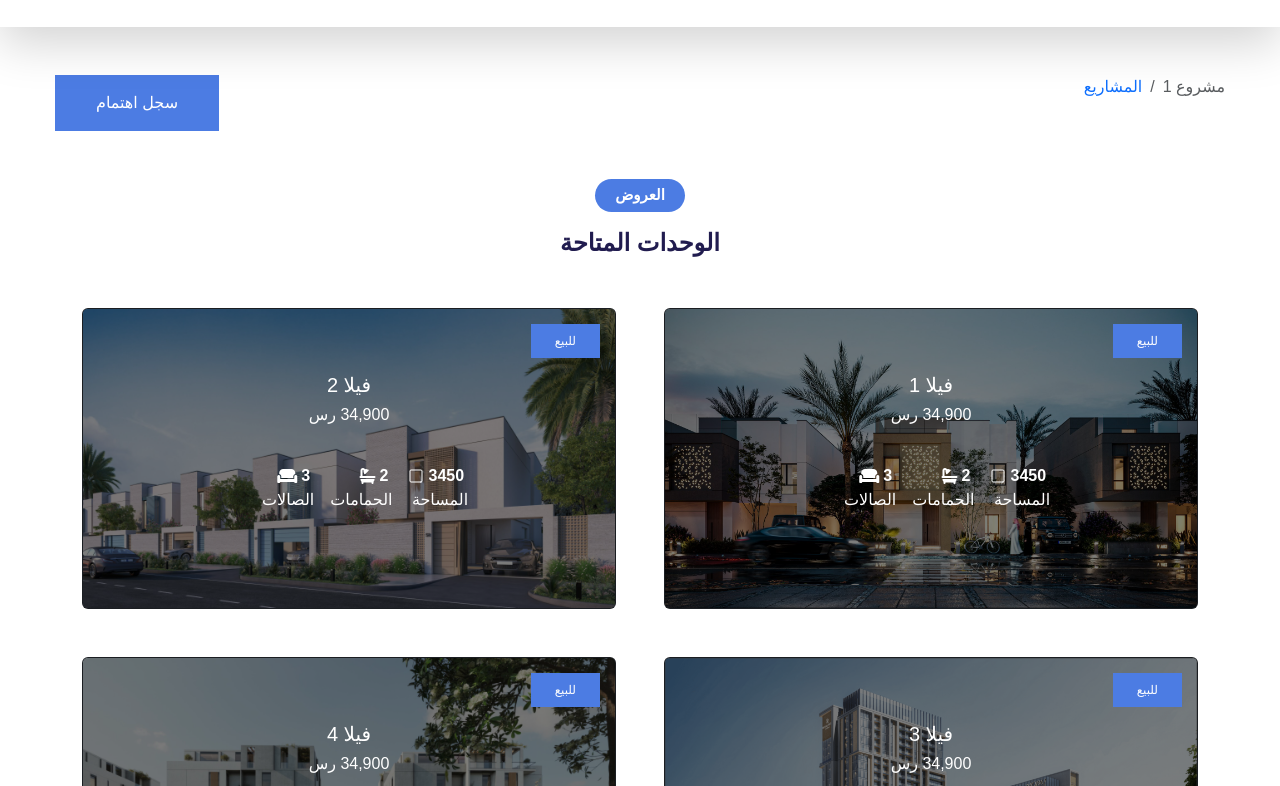
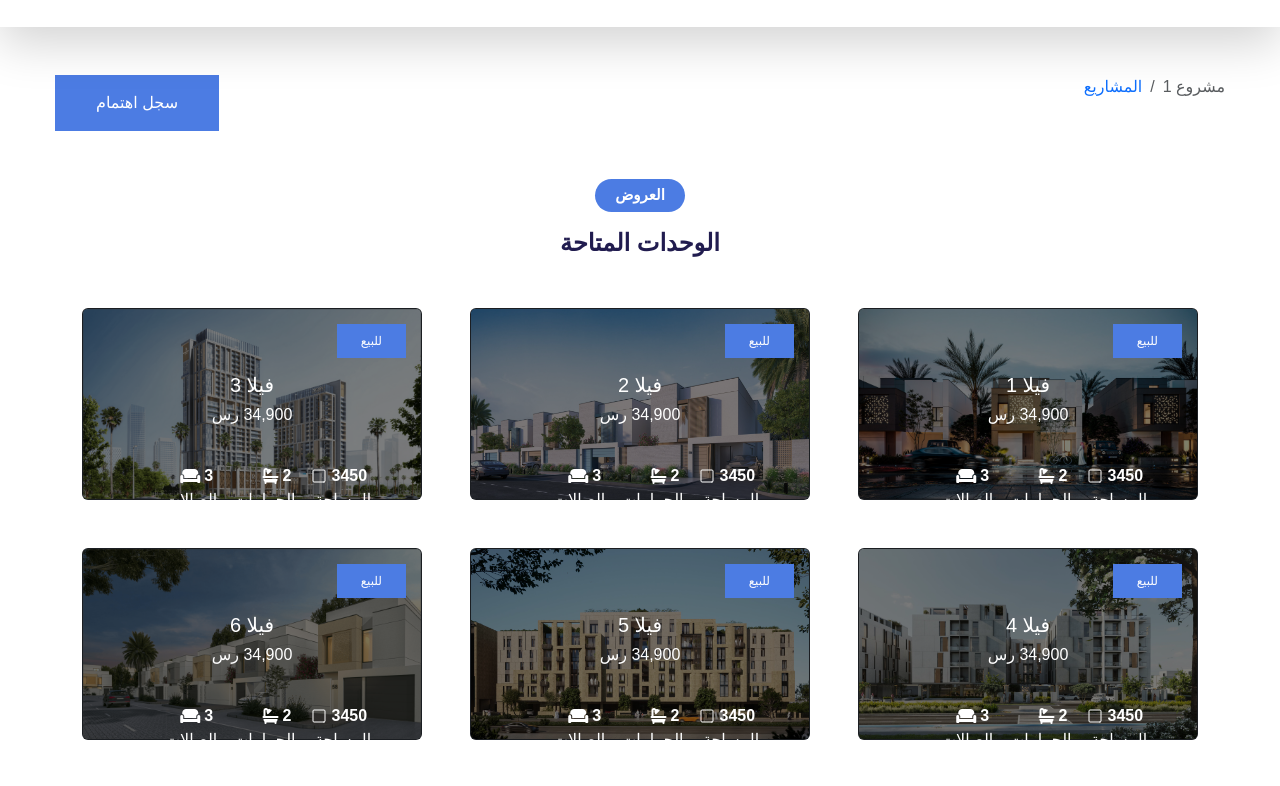
Before and after one commit to Nader-Gamal/aktal-test, a plain HTML site: page project-details.html in a window 1280 px wide. Shown: the part 150-936 px from the top of the page. Drawn offline with nearby package versions, Linux system fonts and the light colour scheme.

Commit message:
edit style for project-details

```diff
--- a/assets/css/style ng.css
+++ b/assets/css/style ng.css
@@ -975,7 +975,7 @@ a {
   display: flex;
   justify-content: flex-start;
   align-items: center;
-  gap: 10px;
+  gap: 5px;
   margin-bottom: 15px;
 }
 
@@ -1589,10 +1589,6 @@ a {
   padding-bottom: 40px;
 }
 
-.footer-brand {
-  margin-bottom: 70px;
-}
-
 .footer-brand .logo {
   margin-bottom: 15px;
 }
@@ -2287,6 +2283,9 @@ a {
     justify-content: space-between;
     max-width: 90%;
   }
+  .abs-img {
+    display: none !important;
+  }
   .about .quality {
     margin-left: -5px;
   }
@@ -2323,7 +2322,7 @@ a {
   }
   .about-comp {
     text-align: center;
-    margin-top: 3rem;
+    margin: 3rem 0;
   }
 }
 
@@ -2344,8 +2343,8 @@ a {
   background-size: cover !important; /* Ensures the image covers the entire span */
   background-position: center !important; /* Centers the image within the span */
   border-radius: 50% !important; /* Keeps the circular shape */
-  width: 40px; /* Adjust width as needed */
-  height: 40px; /* Adjust height as needed */
+  width: 37px; /* Adjust width as needed */
+  height: 37px; /* Adjust height as needed */
   display: inline-block; /* Ensures the span displays correctly */
   color: #fff;
   font-size: large;
--- a/project-details.html
+++ b/project-details.html
@@ -681,7 +681,7 @@
       </div>
     <div class="container">
       <div class="row g-5 mb-5">
-        <div class="col-lg-6 col-md-6">
+        <div class="col-lg-4 col-md-6">
           <a href="./falt-details.html" class="card text-bg-dark">
             <img src="./image/2.jpg" class="card-img" alt="..." />
             <div class="card-img-overlay dark-overlay">
@@ -689,7 +689,7 @@
               <h5 class="card-title mt-5 text-center">فيلا 1</h5>
               <h6 class="card-title mt-2 text-center">34,900 رس</h6>
               <p class="card-text">
-                <ul class="card-list d-flex justify-content-center pt-4">
+                <ul class="card-list d-flex justify-content-center pt-lg-4 pt-md-0">
                   <li class="card-item px-3">
                     <div class="d-flex align-items-center">
                       <strong class="px-1">3450</strong>
@@ -722,7 +722,7 @@
             </div>
           </a>
           </div>
-          <div class="col-lg-6 col-md-6">
+          <div class="col-lg-4 col-md-6">
             <a href="./falt-details.html" class="card text-bg-dark">
               <img src="./image/1.jpeg" class="card-img" alt="..." />
               <div class="card-img-overlay dark-overlay">
@@ -730,7 +730,7 @@
                 <h5 class="card-title mt-5 text-center">فيلا 2</h5>
                 <h6 class="card-title mt-2 text-center">34,900 رس</h6>
                 <p class="card-text">
-                  <ul class="card-list d-flex justify-content-center pt-4">
+                  <ul class="card-list d-flex justify-content-center pt-lg-4 pt-md-0">
                     <li class="card-item px-3">
                       <div class="d-flex align-items-center">
                         <strong class="px-1">3450</strong>
@@ -763,7 +763,7 @@
               </div>
             </a>
             </div>
-            <div class="col-lg-6 col-md-6">
+            <div class="col-lg-4 col-md-6">
               <a href="./falt-details.html" class="card text-bg-dark">
                 <img src="./image/4.png" class="card-img" alt="..." />
                 <div class="card-img-overlay dark-overlay">
@@ -771,7 +771,7 @@
                   <h5 class="card-title mt-5 text-center">فيلا 3</h5>
                   <h6 class="card-title mt-2 text-center">34,900 رس</h6>
                   <p class="card-text">
-                    <ul class="card-list d-flex justify-content-center pt-4">
+                    <ul class="card-list d-flex justify-content-center pt-lg-4 pt-md-0">
                       <li class="card-item px-3">
                         <div class="d-flex align-items-center">
                           <strong class="px-1">3450</strong>
@@ -804,7 +804,7 @@
                 </div>
               </a>
               </div>
-              <div class="col-lg-6 col-md-6">
+              <div class="col-lg-4 col-md-6">
                 <a href="./falt-details.html" class="card text-bg-dark">
                   <img src="./image/5.jpg" class="card-img" alt="..." />
                   <div class="card-img-overlay dark-overlay">
@@ -812,7 +812,7 @@
                     <h5 class="card-title mt-5 text-center">فيلا 4</h5>
                     <h6 class="card-title mt-2 text-center">34,900 رس</h6>
                     <p class="card-text">
-                      <ul class="card-list d-flex justify-content-center pt-4">
+                      <ul class="card-list d-flex justify-content-center pt-lg-4 pt-md-0">
                         <li class="card-item px-3">
                           <div class="d-flex align-items-center">
                             <strong class="px-1">3450</strong>
@@ -845,7 +845,7 @@
                   </div>
                 </a>
                 </div>
-                <div class="col-lg-6 col-md-6">
+                <div class="col-lg-4 col-md-6">
                   <a href="./falt-details.html" class="card text-bg-dark">
                     <img src="./image/6.jpg" class="card-img" alt="..." />
                     <div class="card-img-overlay dark-overlay">
@@ -853,7 +853,7 @@
                       <h5 class="card-title mt-5 text-center">فيلا 5</h5>
                       <h6 class="card-title mt-2 text-center">34,900 رس</h6>
                       <p class="card-text">
-                        <ul class="card-list d-flex justify-content-center pt-4">
+                        <ul class="card-list d-flex justify-content-center pt-lg-4 pt-md-0 ">
                           <li class="card-item px-3">
                             <div class="d-flex align-items-center">
                               <strong class="px-1">3450</strong>
@@ -886,7 +886,7 @@
                     </div>
                   </a>
                   </div>
-                  <div class="col-lg-6 col-md-6">
+                  <div class="col-lg-4 col-md-6">
                     <a href="./falt-details.html" class="card text-bg-dark">
                       <img src="./image/7.png" class="card-img" alt="..." />
                       <div class="card-img-overlay dark-overlay">
@@ -894,7 +894,7 @@
                         <h5 class="card-title mt-5 text-center">فيلا 6</h5>
                         <h6 class="card-title mt-2 text-center">34,900 رس</h6>
                         <p class="card-text">
-                          <ul class="card-list d-flex justify-content-center pt-4">
+                          <ul class="card-list d-flex justify-content-center pt-lg-4 pt-md-0">
                             <li class="card-item px-3">
                               <div class="d-flex align-items-center">
                                 <strong class="px-1">3450</strong>
```
